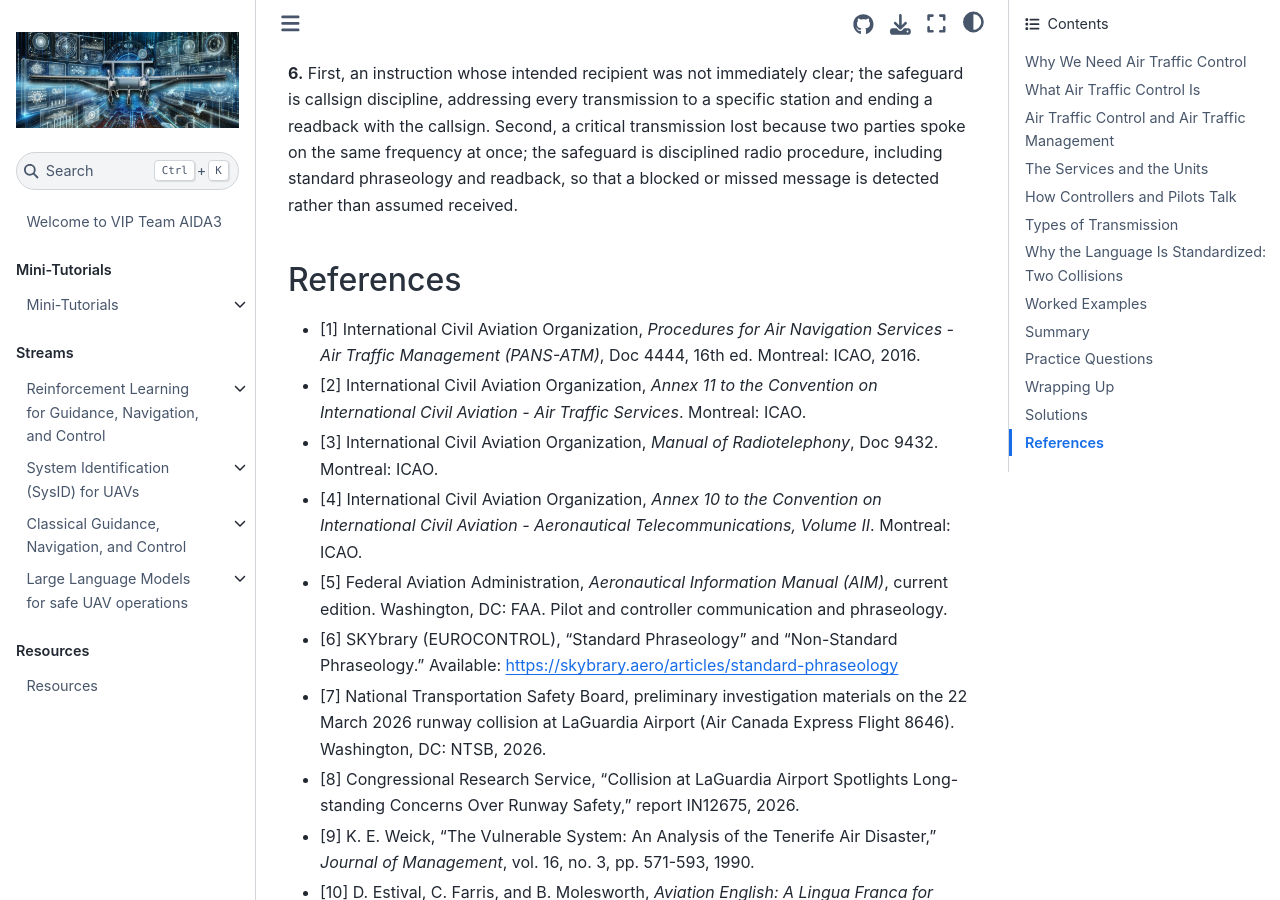
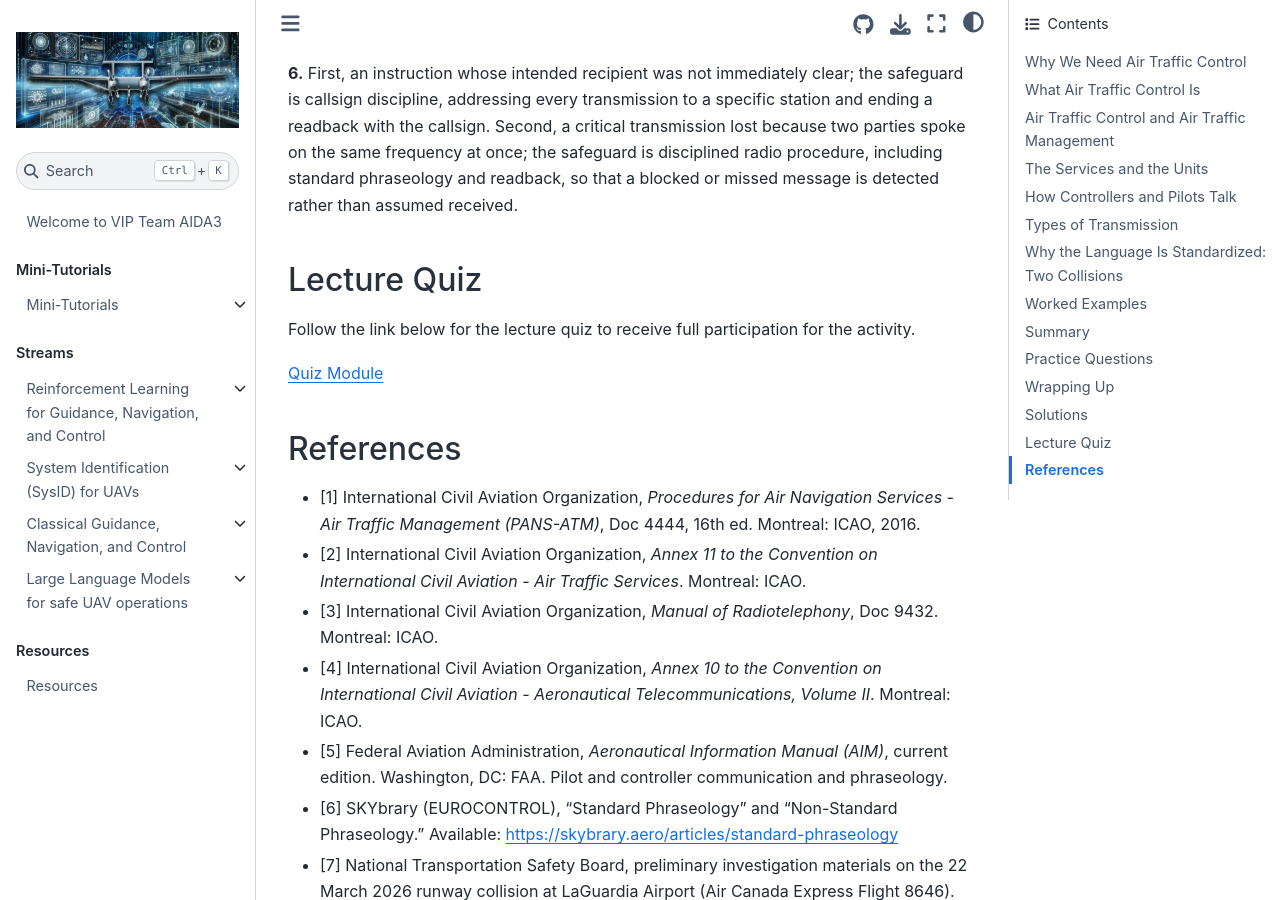
Before and after one commit to VIP-Team-AIDA3/VIP-Team-AIDA3.github.io, a Jupyter Book: the page built from mini-tutorials/lecture3a.md, in a window 1280 px wide and 900 px high, scrolled down 18775 px. Built offline with Jupyter Book 1.0.4 settings and Sphinx 7.4.7 and the Sphinx Book theme 1.1.4, drawn with Linux system fonts in a browser that asks for light colours.

Commit message:
Update lecture3a.md

```diff
--- a/mini-tutorials/lecture3a.md
+++ b/mini-tutorials/lecture3a.md
@@ -362,6 +362,12 @@ The questions above are there to test these ideas. Work through them first, then
 
 **6.** First, an instruction whose intended recipient was not immediately clear; the safeguard is callsign discipline, addressing every transmission to a specific station and ending a readback with the callsign. Second, a critical transmission lost because two parties spoke on the same frequency at once; the safeguard is disciplined radio procedure, including standard phraseology and readback, so that a blocked or missed message is detected rather than assumed received.
 
+## Lecture Quiz
+
+Follow the link below for the lecture quiz to receive full participation for the activity.
+
+[Quiz Module](https://forms.gle/njcPKiZbe3hmxTwQ8)
+
 ## References
 
 - [1] International Civil Aviation Organization, *Procedures for Air Navigation Services - Air Traffic Management (PANS-ATM)*, Doc 4444, 16th ed. Montreal: ICAO, 2016.
```
